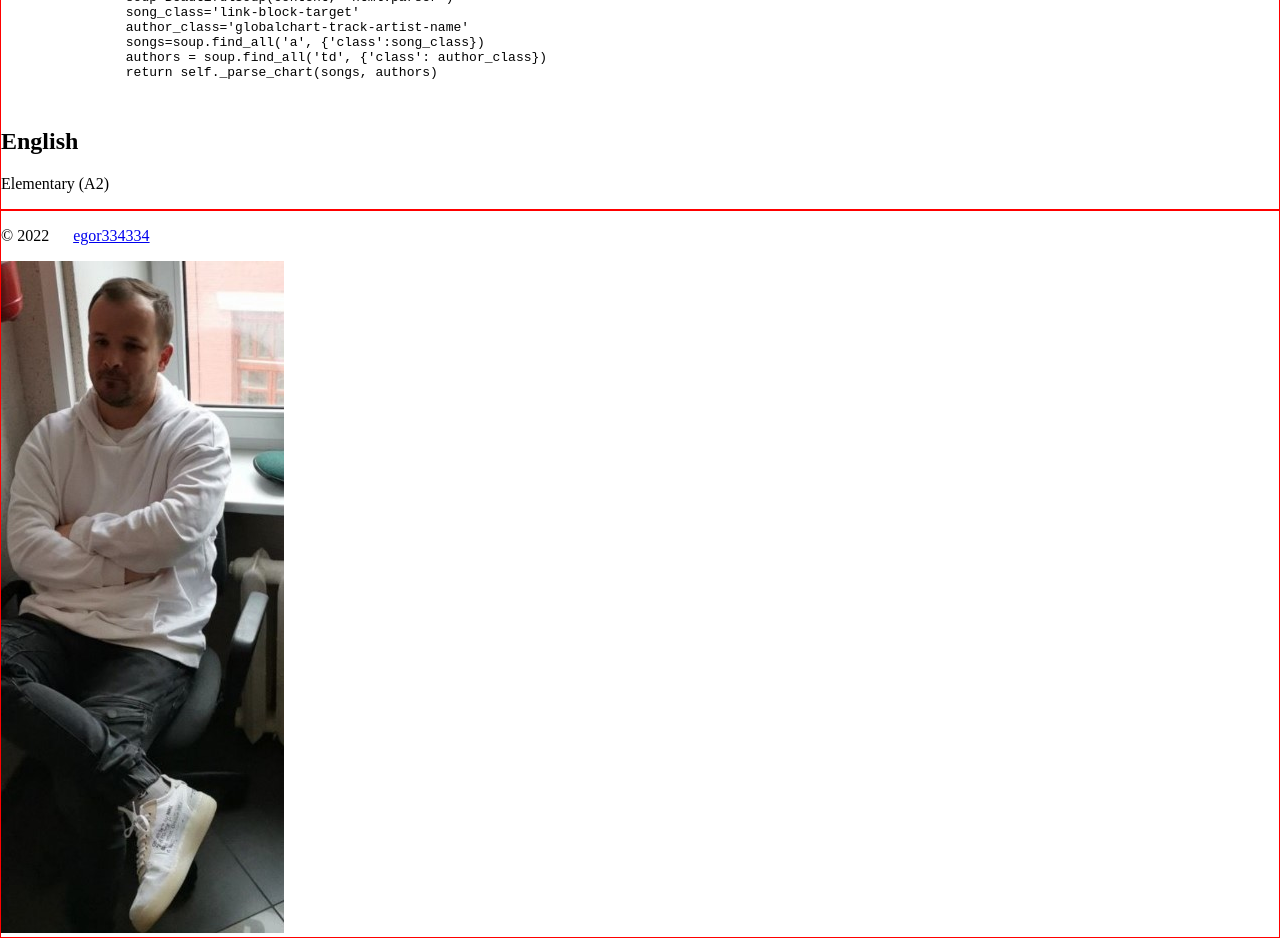
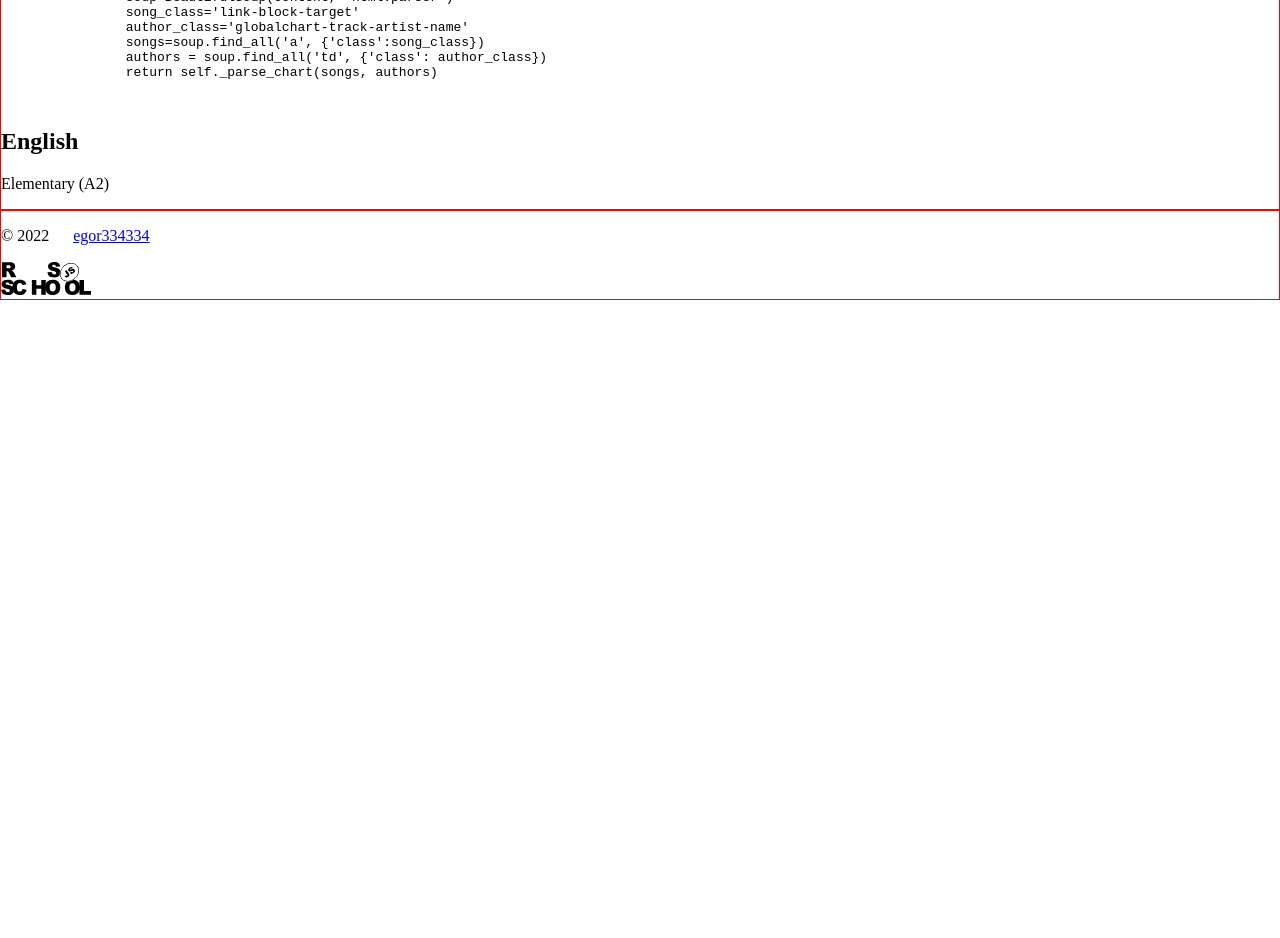
Before and after one commit to egor334334/rsschool-cv, a plain HTML site: page index.html in a window 1280 px wide. Shown: the part 1329-2267 px from the top of the page. After the commit the page ends 1629 px from the top, so only its background shows below. Drawn offline with Linux system fonts and the light colour scheme.

Commit message:
feat: add svg file

```diff
--- a/index.html
+++ b/index.html
@@ -88,8 +88,9 @@
     <footer class="footer">
         <div class="container">
             <div>© 2022 <a href="https://github.com/egor334334" class="github nav-link">egor334334</a></div>
-            <a href="https://rs.school/js/" class="rss"><img src="foto.jpg" alt="Мое фото"></a>
+            <a href="https://rs.school/js/" class="rss"><img src="rs_school_js.svg" width="90" alt="RS School"></a>
         </div>
+
     </footer>
 </body>
 </html>
```
